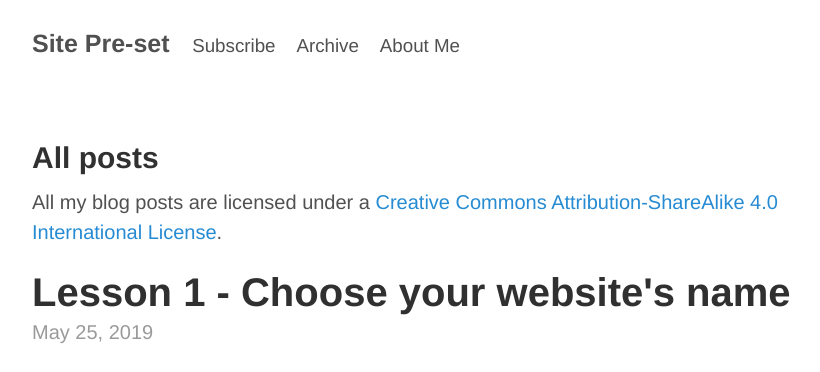
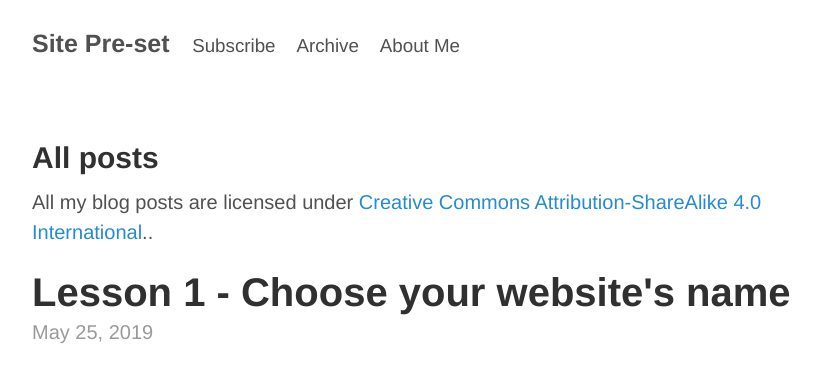
Before and after one commit to alex-esc/notes, a Jekyll site: the page built from all.md, in a window 1280 px wide and 900 px high. Shown: the top 372 px of the window, without its empty margins (228-1048 px from the left). Built offline with Jekyll 4.4.1, drawn with Linux system fonts in a browser that asks for light colours; part of the change alters nothing that is shown.

Commit message:
Update all.md

```diff
--- a/all.md
+++ b/all.md
@@ -8,10 +8,9 @@ title: Welcome
 
 ## All posts
 
-All my blog posts are licensed under a [Creative Commons Attribution-ShareAlike 4.0 International License][l].
+All my blog posts are licensed under <a href="{{ site.other.licenselink }}">{{ site.licensename }}</a>..
 
 
-[l]: https://creativecommons.org/licenses/by-sa/4.0/
 
 {% for post in site.posts %}
 
```
